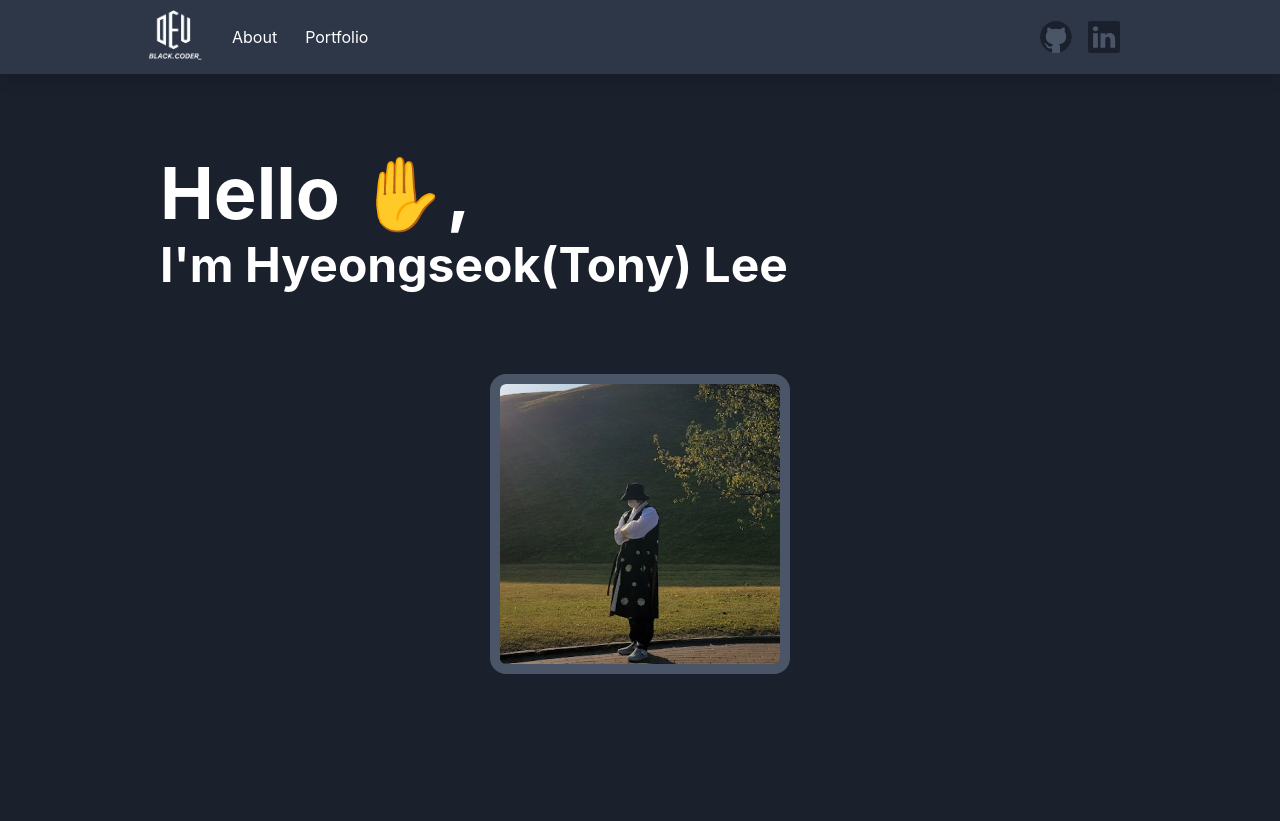
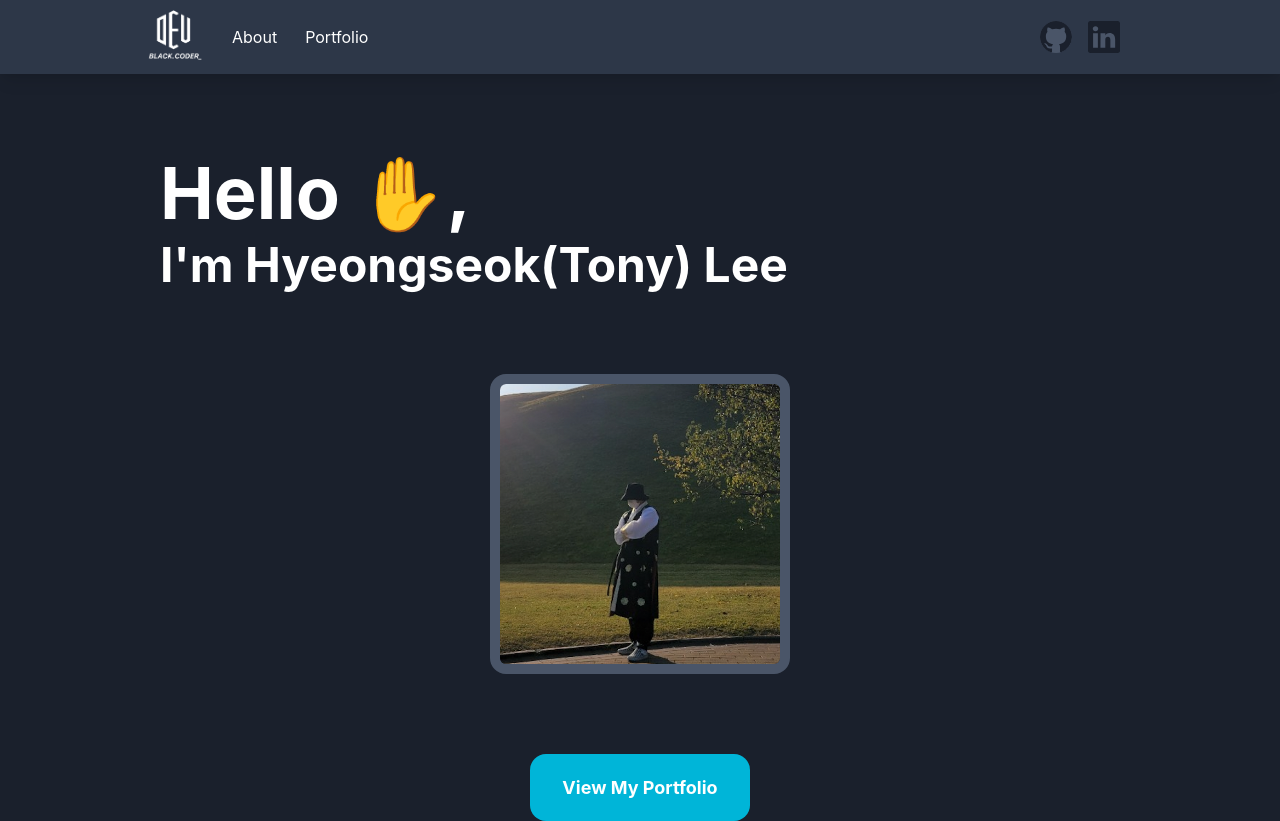
Before and after one commit to tonylee221b/portfolio-website, a Next.js app: page / in a window 1280 px wide. Before the commit the page ends 800 px from the top, so only its background shows below. Built offline with nearby package versions, Linux system fonts and the light colour scheme.

Commit message:
PortFolio btn added

```diff
--- a/pages/index.jsx
+++ b/pages/index.jsx
@@ -1,4 +1,5 @@
-import { Box, Container, Heading, Image } from "@chakra-ui/react";
+import NextLink from "next/link";
+import { Box, Container, Heading, Image, Link } from "@chakra-ui/react";
 import { PageLoadDiv } from "../components/animation";
 
 const Home = () => {
@@ -23,6 +24,22 @@ const Home = () => {
             boxSize={300}
           />
         </Box>
+        <Box mt={20} display="flex">
+          <NextLink href="/portfolio" passHref>
+            <Link
+              bgColor="cyan.500"
+              px={8}
+              py={5}
+              fontSize={18}
+              fontWeight="bold"
+              _hover={{ bgColor: "cyan.900" }}
+              borderRadius="2xl"
+              mx="auto"
+            >
+              View My Portfolio
+            </Link>
+          </NextLink>
+        </Box>
       </PageLoadDiv>
     </Container>
   );
```
